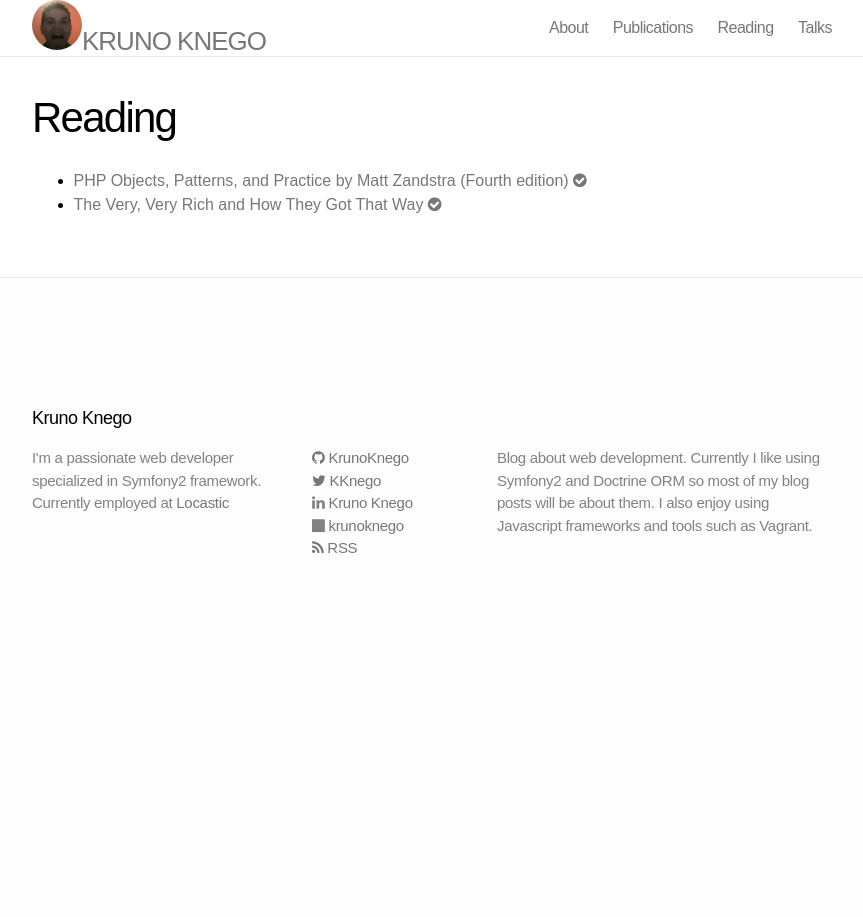
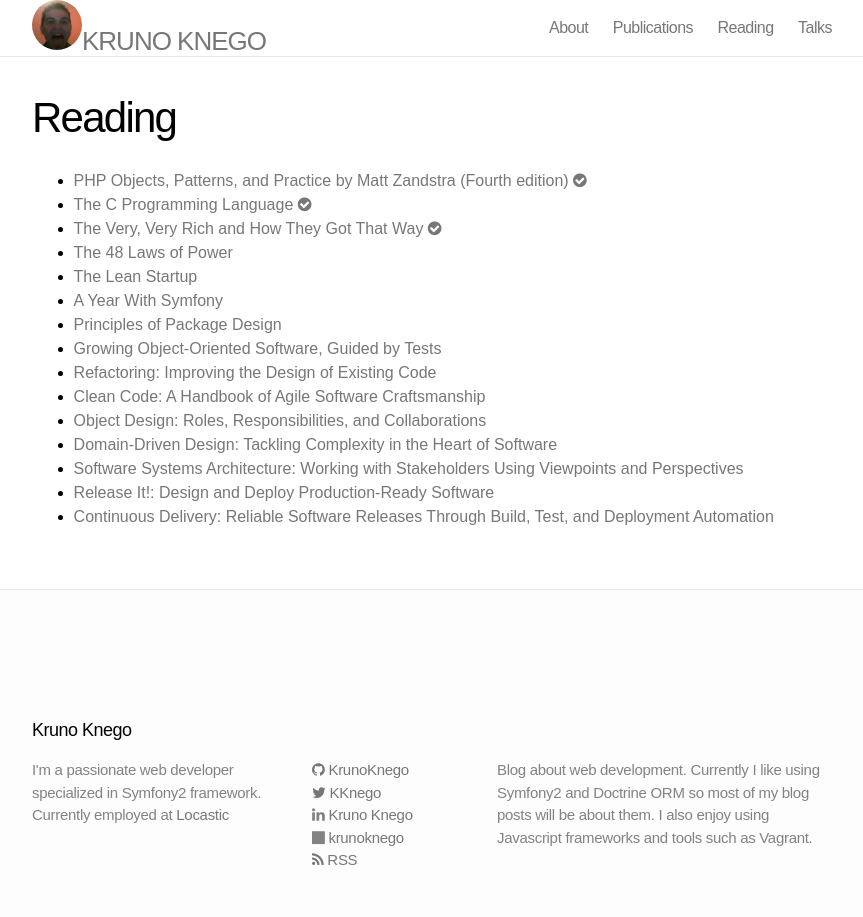
Before and after one commit to guotechfin/KrunoKnego.github.io, a Jekyll site: the page built from reading.md, in a window 1280 px wide. Shown: the whole page, without its empty margins (208-1071 px from the left). Built offline with Jekyll 4.4.1, drawn with Linux system fonts in a browser that asks for light colours; nearby versions of some CDN libraries.

Commit message:
Updates.

```diff
--- a/reading.md
+++ b/reading.md
@@ -6,5 +6,18 @@ permalink: /reading/
 
 <ul>
     <li><a href="http://www.amazon.com/Objects-Patterns-Practice-Matt-Zandstra/dp/1430260319">PHP Objects, Patterns, and Practice by Matt Zandstra (Fourth edition) <i class="fa fa-check-circle"></i> </a>  </li>
+    <li><a href="http://www.amazon.com/C-Programming-Language-2nd/dp/0131103628/">The C Programming Language <i class="fa fa-check-circle"></i> </a>  </li>
     <li><a href="http://www.amazon.com/Very-Rich-How-They-That/dp/1906659990">The Very, Very Rich and How They Got That Way <i class="fa fa-check-circle"></i> </a>  </li>
+    <li><a href="http://www.amazon.com/48-Laws-Power-Robert-Greene/dp/0140280197/">The 48 Laws of Power</a>  </li>
+    <li><a href="http://www.amazon.com/Lean-Startup-Entrepreneurs-Continuous-Innovation/dp/0307887898/">The Lean Startup</a>  </li>
+    <li><a href="https://leanpub.com/a-year-with-symfony">A Year With Symfony</a>  </li>
+    <li><a href="https://leanpub.com/principles-of-php-package-design">Principles of Package Design</a>  </li>
+    <li><a href="http://www.amazon.com/Growing-Object-Oriented-Software-Guided-Tests/dp/0321503627/">Growing Object-Oriented Software, Guided by Tests  </a>  </li>
+    <li><a href="http://www.amazon.com/Refactoring-Improving-Design-Existing-Code/dp/0201485672/">Refactoring: Improving the Design of Existing Code </a>  </li>
+    <li><a href="http://www.amazon.com/Clean-Code-Handbook-Software-Craftsmanship/dp/0132350882/">Clean Code: A Handbook of Agile Software Craftsmanship </a>  </li>
+    <li><a href="http://www.amazon.com/Object-Design-Roles-Responsibilities-Collaborations/dp/0201379430">Object Design: Roles, Responsibilities, and Collaborations </a>  </li>
+    <li><a href="http://www.amazon.com/Domain-Driven-Design-Tackling-Complexity-Software/dp/0321125215/">Domain-Driven Design: Tackling Complexity in the Heart of Software </a>  </li>
+    <li><a href="http://www.amazon.com/Software-Systems-Architecture-Stakeholders-Perspectives/dp/032171833X/">Software Systems Architecture: Working with Stakeholders Using Viewpoints and Perspectives  </a>  </li>
+    <li><a href="http://www.amazon.com/Release-Production-Ready-Software-Pragmatic-Programmers/dp/0978739213/">Release It!: Design and Deploy Production-Ready Software  </a>  </li>
+    <li><a href="http://www.amazon.com/Continuous-Delivery-Deployment-Automation-Addison-Wesley/dp/0321601912/">Continuous Delivery: Reliable Software Releases Through Build, Test, and Deployment Automation </a>  </li>
 </ul>
```
